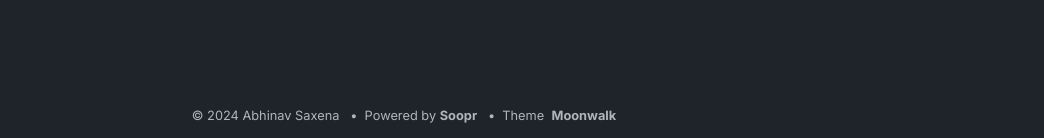
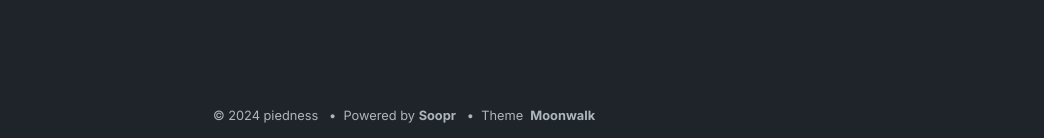
Before and after one commit to pieches/moonpielog, a Jekyll site: the page built from index.md, in a window 1280 px wide and 900 px high, scrolled down 977 px. Shown: the part 759-897 px from the top of the window, without its empty margins (236-1280 px from the left). Built offline with Jekyll 4.4.1, drawn with Linux system fonts in a browser that asks for light colours.

Commit message:
configChange

```diff
--- a/_config.yml
+++ b/_config.yml
@@ -1,5 +1,5 @@
-title: Moonwalk
-author: Abhinav Saxena
+title: 月行
+author: piedness
 url: https://www.abhinavsaxena.com/moonwalk # root address of the site
 description: > # description of the site (multiple lines allowed)
   Moonwalk is a fast and elegant Jekyll theme with a clean dark mode. It comes with horizontal list (for navbar and footer), card list (for portfolio), and a generic vertical list. It is very easy to modify in case you want to build over it - please see _layouts/home.html to do that.
```
Also changed, not shown: 1 other file.
